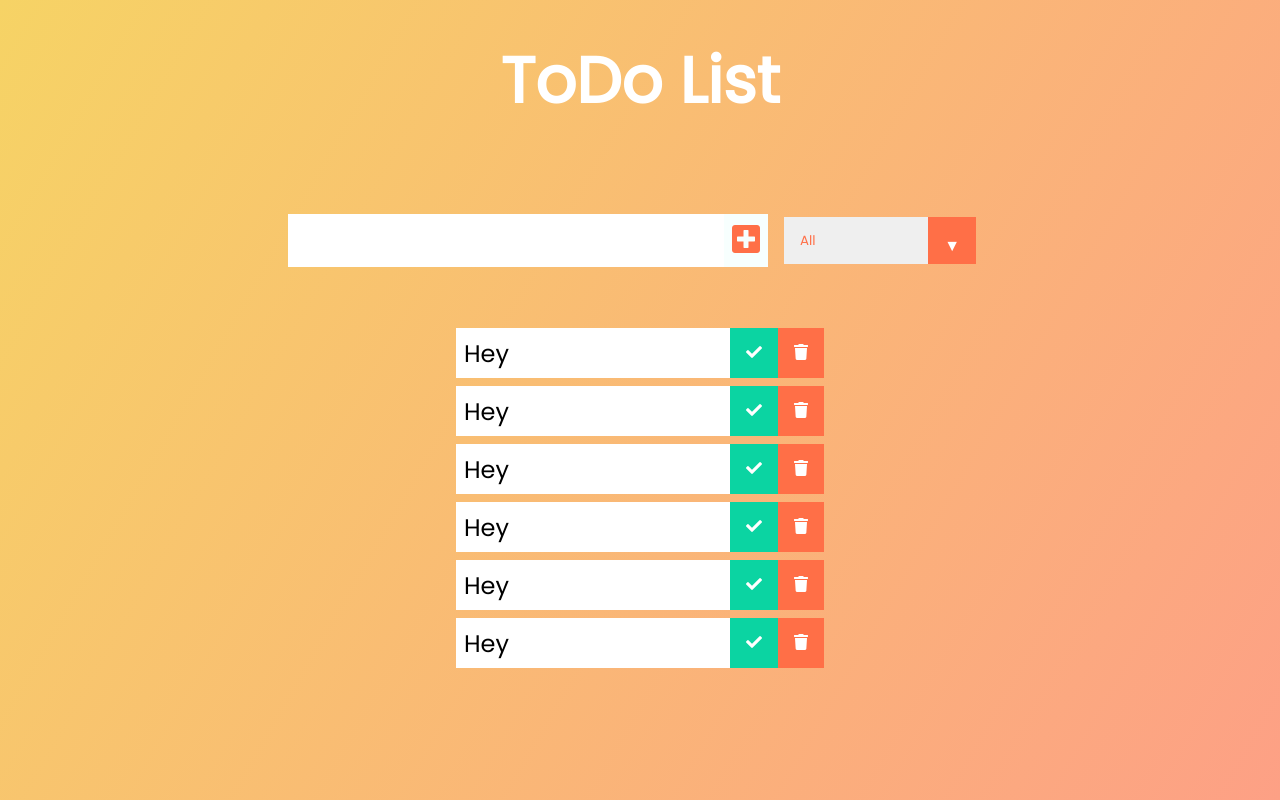
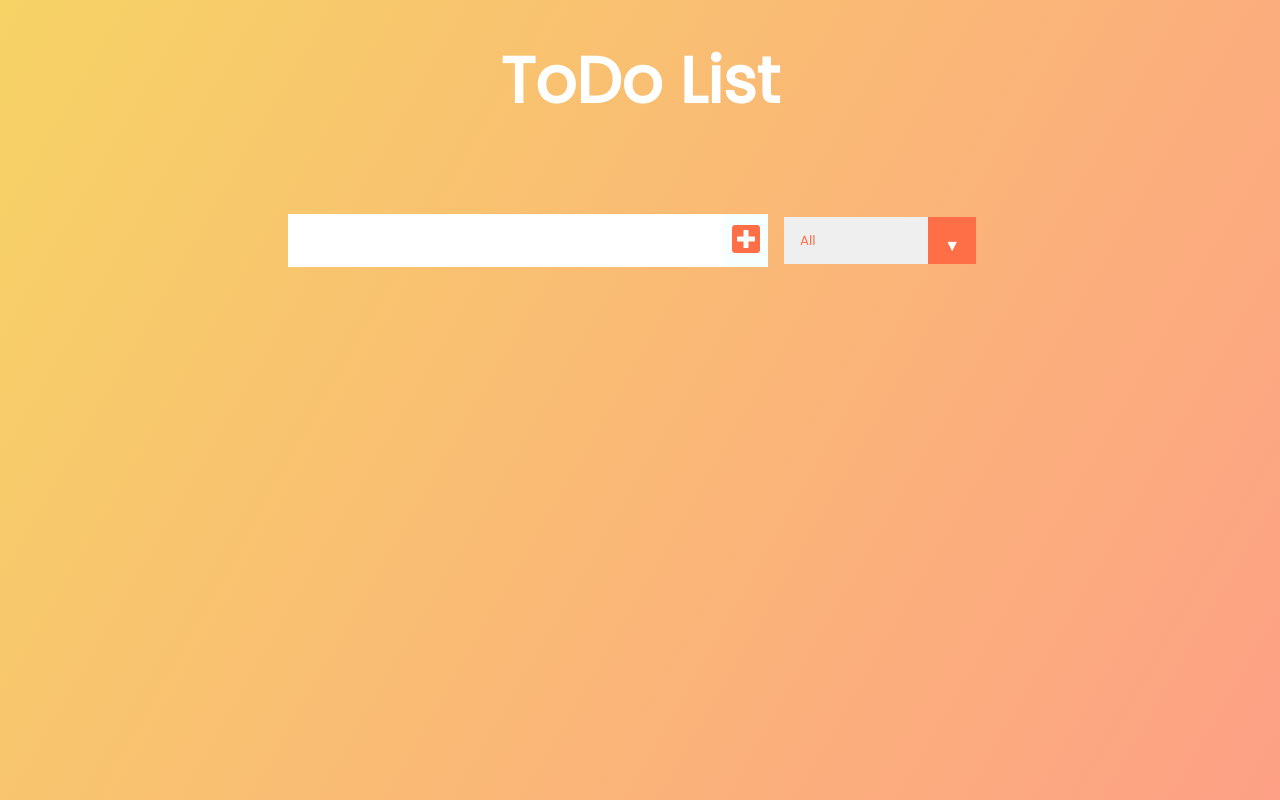
Before and after one commit to abdulhanan5643/ToDoList-in-React.js, a React (Create React App) app in the folder my-app/: page / in a window 1280 px wide. Built offline with nearby package versions, Linux system fonts and the light colour scheme.

Commit message:
getting text what user enters

```diff
--- a/my-app/src/App.js
+++ b/my-app/src/App.js
@@ -14,7 +14,7 @@ function App() {
         <h1>ToDo List</h1>
       </header>
       <Form inputText={inputText} todos={todos} setTodos={setTodos} setInputText={setInputText} />
-      <ToDoList inputText={inputText} />
+      <ToDoList todos={todos} />
     </div>
   );
 }
--- a/my-app/src/components/ToDo.js
+++ b/my-app/src/components/ToDo.js
@@ -1,9 +1,9 @@
 import React from "react";
 
-const ToDo = () => {
+const ToDo = ({text}) => {
     return (
         <div className="todo">
-            <li className="todo-item">Hey</li>
+            <li className="todo-item">{text}</li>
             <button className="complete-btn">
                 <i className="fas fa-check"></i>
             </button>
--- a/my-app/src/components/ToDoList.js
+++ b/my-app/src/components/ToDoList.js
@@ -1,16 +1,14 @@
 import React from "react";
 import ToDo from "./ToDo";
 
-const ToDoList = () => {
+const ToDoList = ({todos}) => {
+    console.log(todos);
     return (
         <div className="todo-container">
             <ul className="todo-list">
-                <ToDo />
-                <ToDo />
-                <ToDo />
-                <ToDo />
-                <ToDo />
-                <ToDo />
+                {todos.map(todo => (
+                    <ToDo text={todo.text}/>
+                ))}
             </ul>
         </div>
     );
```
